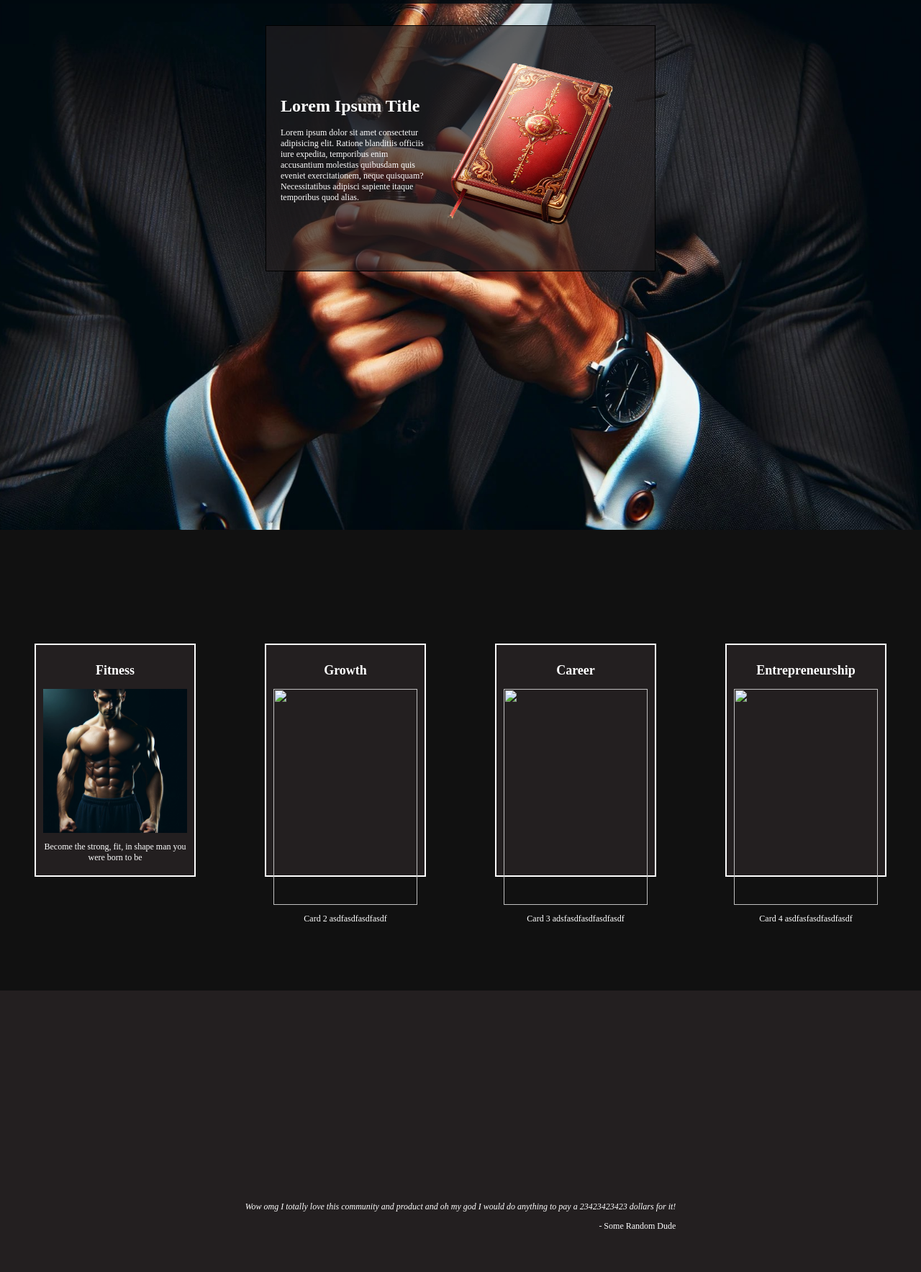
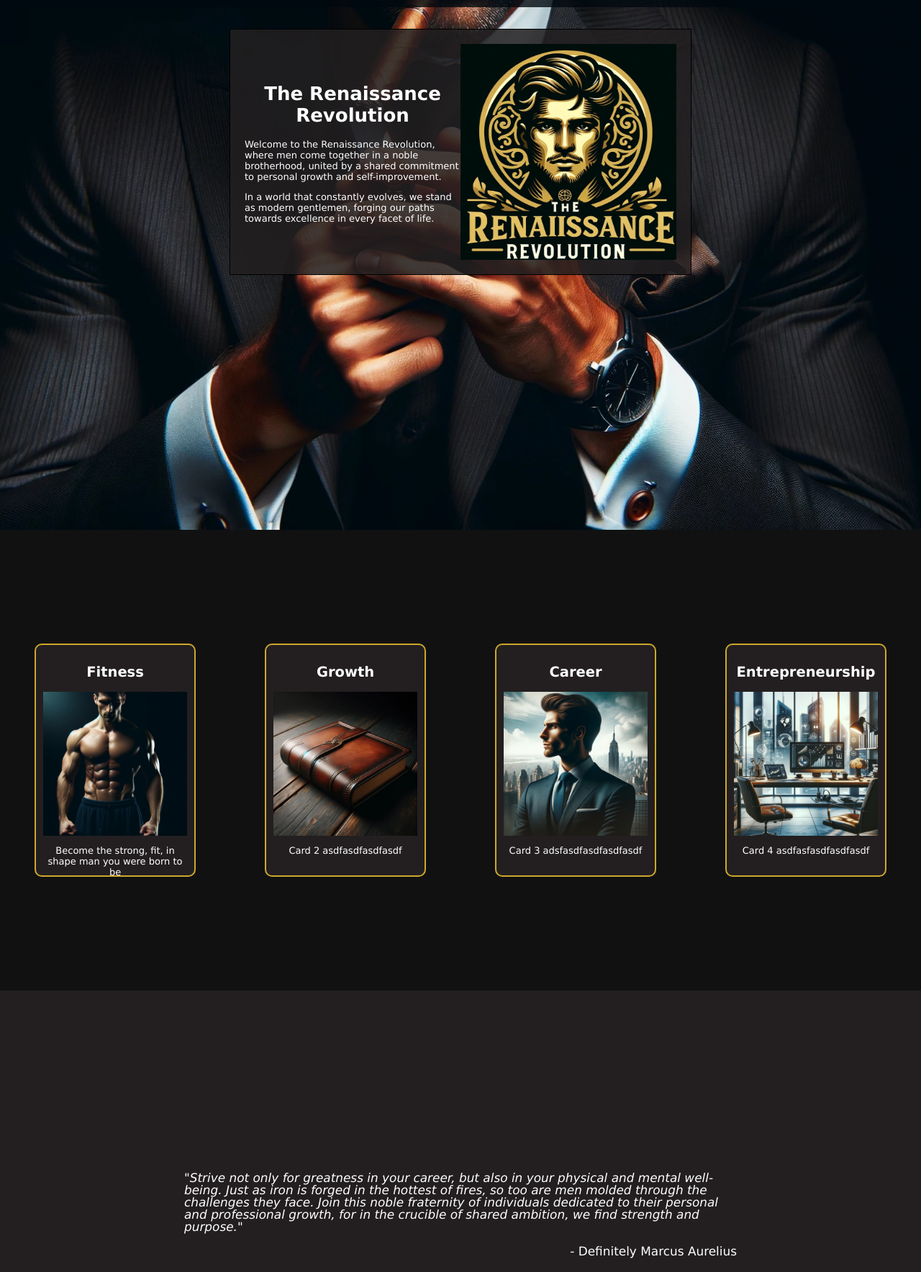
Before and after one commit to maxwwatson/TOP-landing-page, a plain HTML site: page index.html in a window 1280 px wide. Shown: the part 64-1831 px from the top of the page at 72% size. Drawn offline with Linux system fonts and the light colour scheme.

Commit message:
basically done! Just have to tidy it up now. Used all chatgpt Dalle3 images for the content

```diff
--- a/index.html
+++ b/index.html
@@ -20,14 +20,18 @@
             </header>
             <div class="hero-content">
                 <div class="hero-text">
-                    <h1>Lorem Ipsum Title</h1>
-                    <p>Lorem ipsum dolor sit amet consectetur adipisicing elit.
-                        Ratione blanditiis officiis iure expedita, temporibus enim
-                        accusantium molestias quibusdam quis eveniet exercitationem,
-                        neque quisquam? Necessitatibus adipisci sapiente itaque temporibus quod alias.
+                    <h1 class="hero-title">The Renaissance Revolution</h1>
+                    <p>
+                        Welcome to the Renaissance Revolution, where men come together in a noble brotherhood,
+                        united by a shared commitment to personal growth and self-improvement.
+                    </p>
+                    <p>
+                        In a world that
+                        constantly evolves, we stand as modern gentlemen, forging our paths towards excellence
+                        in every facet of life.
                     </p>
                 </div>
-                <img src="imgs/journal-alpha.png" class="hero-img" alt="">
+                <img src="imgs/RR-logo.jpg" class="hero-img" alt="">
             </div>
         </div>
         <!-- cards -->
@@ -39,33 +43,35 @@
             </div>
             <div class="card">
                 <h2>Growth</h2>
-                <img src="" alt="" class="card-img">
+                <img src="imgs/journal-leather.jpg" alt="A journal making the reader think of growth and development" class="card-img">
                 <p>Card 2 asdfasdfasdfasdf</p>
             </div>
             <div class="card">
                 <h2>Career</h2>
-                <img src="" alt="" class="card-img">
+                <img src="imgs/man-suit.jpg" alt="A picture of a corporate business man in a suit" class="card-img">
                 <p>Card 3 adsfasdfasdfasdfasdf</p>
             </div>
             <div class="card">
                 <h2>Entrepreneurship</h2>
-                <img src="" alt="" class="card-img">
+                <img src="imgs/Entrepreneurship.jpg" alt="An abstract photo meant to embody Entrepreneurship" class="card-img">
                 <p>Card 4 asdfasfasdfasdfasdf</p>
             </div>
         </div>
         <!-- Testimonial -->
         <div id="testimonial-section" class="testimonial-container">
             <blockquote>
-                <cite>Wow omg I totally love this community and product and oh my god
-                    I would do anything to pay a 23423423423 dollars for it!
+                <cite>"Strive not only for greatness in your career, but also in your physical and mental well-being. Just as iron
+                    is forged in the hottest of fires, so too are men molded through the challenges they face. Join this noble
+                    fraternity of individuals dedicated to their personal and professional growth, for in the crucible of shared ambition,
+                     we find strength and purpose."
                 </cite>
-                <p class="author">- Some Random Dude</p>
+                <p class="author">- Definitely Marcus Aurelius</p>
             </blockquote>
         </div>
         <!-- Call to action -->
         <div id="cta-section" class="cta-container">
             <div class="cta-box">
-                <div>
+                <div class="cta-text">
                     <h2>CTA TITLE</h2>
                     <p>Last bit of text to try and convince the reader to
                         join ya boy in his journey and his business
--- a/style.css
+++ b/style.css
@@ -1,10 +1,11 @@
 body,
 html {
-    font-size: 12px;
+    font-size: 13px;
     margin: 0;
     padding: 0;
     background-color: #231f20;
     color: white;
+    font-family: Verdana, Geneva, Tahoma, sans-serif;
 }
 
 /*
@@ -23,7 +24,9 @@ black bg picture #010910
     display: flex;
     flex-direction: column;
 }
-
+.hero-title {
+    text-align: center;
+}
 a {
     text-decoration: none;
     color: white;
@@ -64,10 +67,10 @@ header {
     display: flex;
     justify-content: center;
     align-items: center;
-    width: 500px;
+    width: 600px;
     border: 1px solid black;
     margin: auto;
-    background-color: #231f20aa;
+    background-color: #231f20da;
     padding: 20px;
     margin-top: 30px;
 }
@@ -95,11 +98,12 @@ header {
 .card {
     width: 200px;
     height: 300px;
-    border: 2px solid white;
+    border: 2px solid #cea82c;
     margin: 20px;
     padding: 10px;
     background-color: #231f20;
     text-align: center;
+    border-radius: 10px;
 }
 
 .card-img {
@@ -116,7 +120,9 @@ header {
 }
 
 blockquote {
-
+    width: 60%;
+    font-size: 1.3rem;
+    line-height: 1.3rem;
 }
 
 .author {
@@ -141,14 +147,28 @@ blockquote {
     background-size: cover;
     display: flex;
     padding: 30px 50px;
+    border: 1px solid #cea82c;
     border-radius: 10px;
     align-items: center;
-
 }
 
 .cta-button {
-    margin-left: 10;
+    border-radius: 10px;
+    padding: 10px;
+    margin-top: 20px;
+    border: 1px solid #cea82c;
+    color: #cea82c;
+    background-color: #231f20
+}
 
+.cta-text {
+    max-width: 300px;
+    margin: 20px;
+}
+
+.cta-text,
+.cta-button {
+    margin: 30px;
 }
 /* Footer */
 .footer {
```
Also changed, not shown: imgs/Entrepreneurship.jpg (added), imgs/Journal png.png (deleted), imgs/RR-logo.jpg (added), imgs/journal-alpha.png (deleted), imgs/journal-leather.jpg (added), imgs/man-suit.jpg (added).
